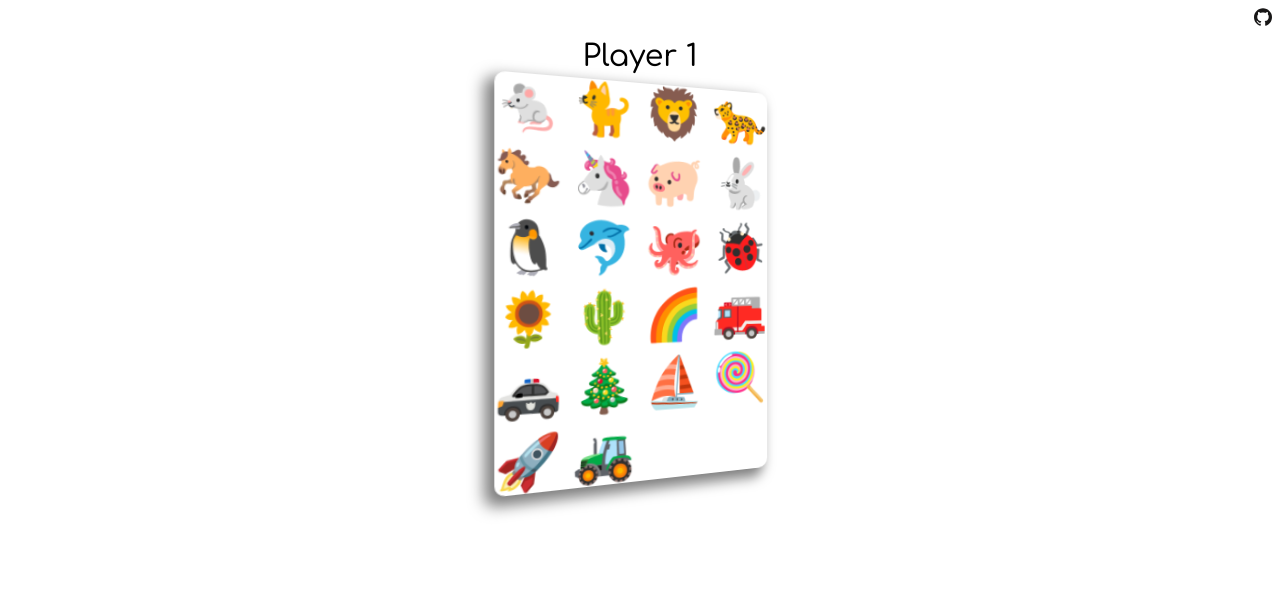
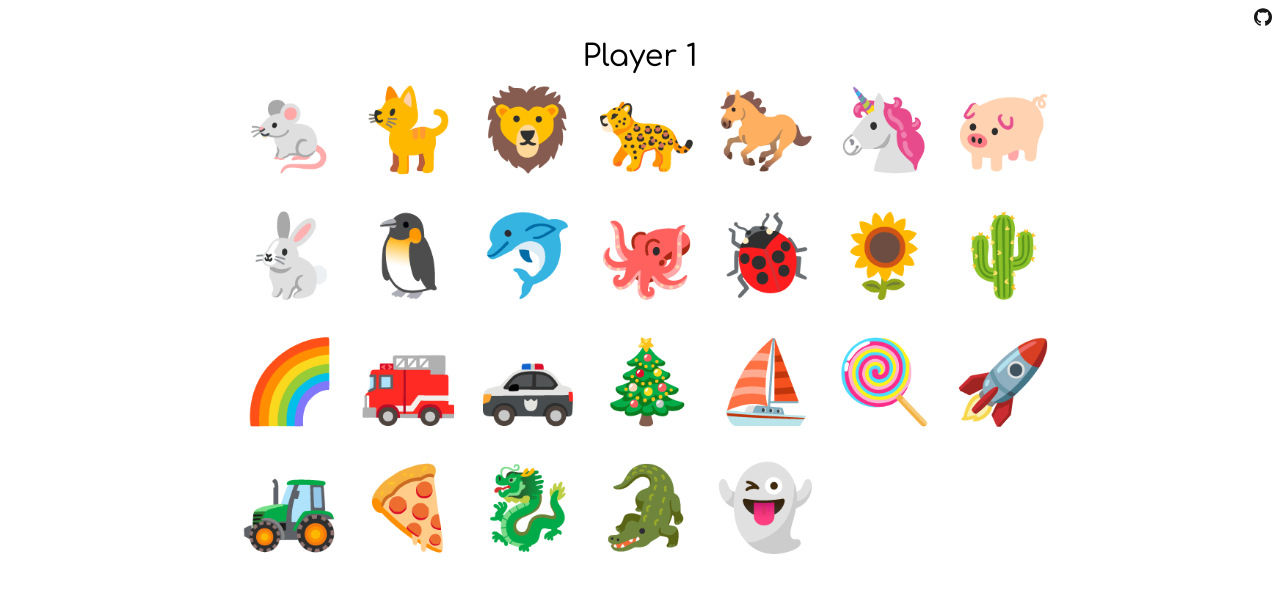
Before and after one commit to manueledones/tic-tac-toe, an Angular app: page / in a window 1280 px wide. Shown: the top 592 px of the page. Built offline with nearby package versions, Linux system fonts and the light colour scheme.

Commit message:
Work on style

```diff
--- a/src/app/app.component.html
+++ b/src/app/app.component.html
@@ -15,6 +15,8 @@
       </path>
     </svg></a>
 </div>
+
+<div class="container">
   <app-select-player *ngIf="!player1"
                      [player]="'1'"
                      (selectedAvatar)="player1 = $event"></app-select-player>
@@ -27,3 +29,4 @@
   <app-play *ngIf="player1 && player2"
             [player1]="player1"
             [player2]="player2"></app-play>
+</div>
--- a/src/app/app.component.scss
+++ b/src/app/app.component.scss
@@ -2,3 +2,9 @@
   display: flex;
   justify-content: flex-end;
 }
+
+.container {
+  display: block;
+  max-width: 800px;
+  margin:auto;
+}
--- a/src/app/select-player/select-player.component.scss
+++ b/src/app/select-player/select-player.component.scss
@@ -1,8 +1,3 @@
-:host {
-  display: grid;
-  place-items: center;
-}
-
 .title {
   display: flex;
   justify-content: center;
@@ -10,24 +5,16 @@
   padding: 10px;
 }
 
-.container {
-  perspective: 500px;
-}
-
 .avatars-container {
   display: grid;
-  grid-template: "    a           b           c           d"         1fr
-  /               min-content min-content min-content min-content;
-  grid-gap: 10px;
-  font-size: 50px;
+  grid-template-columns: repeat(auto-fit, minmax(80px, 1fr));
+  grid-gap: 1rem;
+  font-size: 80px;
   cursor: pointer;
 
-  border-radius: 10px;
-  box-shadow: -7px 7px 14px 2px rgba(0,0,0,0.51);
-  transform: rotateY(14deg);
-
   div:hover:not(.disabled) {
-    transform: scale(1.5);
+    transition: transform 80ms ease-in-out;
+    transform: scale(1.3);
   }
 
   div.disabled {
@@ -35,3 +22,9 @@
     cursor: not-allowed;
   }
 }
+
+@media(min-width: 801px) {
+  .avatars-container {
+    grid-gap: 2rem;
+  }
+}
--- a/src/app/select-player/select-player.component.ts
+++ b/src/app/select-player/select-player.component.ts
@@ -34,7 +34,11 @@ export class SelectPlayerComponent {
     '⛵',
     '🍭',
     '🚀',
-    '🚜']
+    '🚜',
+    '🍕',
+    '🐉',
+    '🐊',
+    '👻']
 
   constructor() { }
 
```
Also changed, not shown: 4 other files (tests, documents, lock files or other folders). Lines whose indentation alone changed are shown as unchanged.
